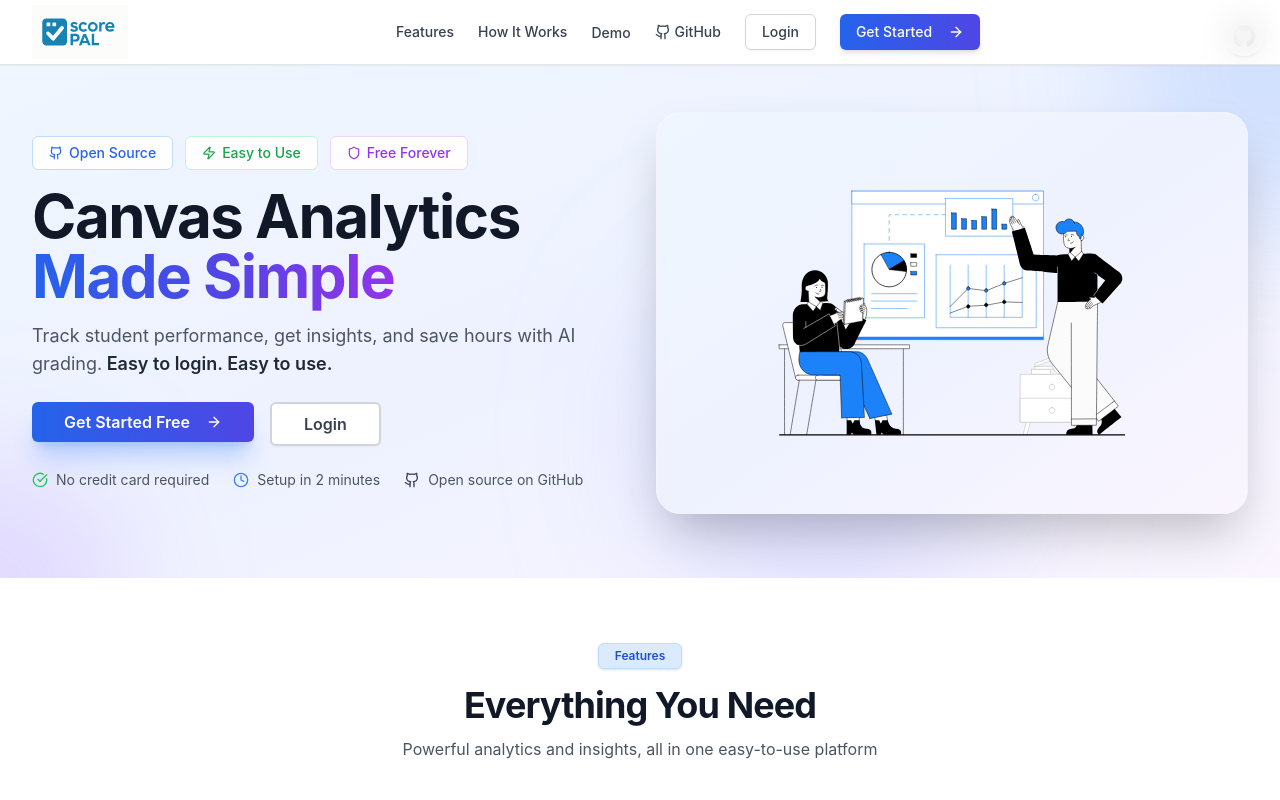
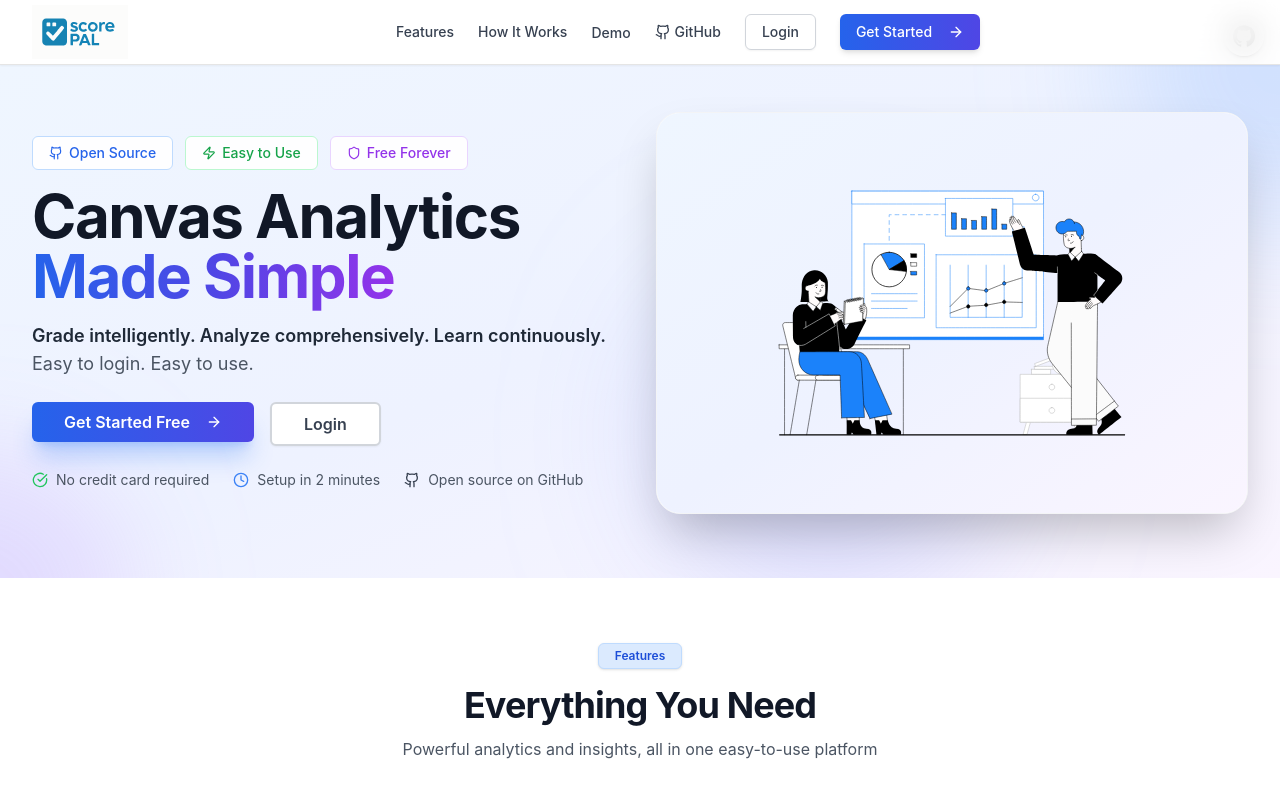
Before and after one commit to Dead-Stone/ScorePAL, a Next.js app in the folder frontend/: page /landing in a window 1280 px wide. Shown: the top 800 px of the page. Built offline with nearby package versions, Linux system fonts and the light colour scheme.

Commit message:
Refactor text across multiple components to unify messaging: updated descriptions to "Grade intelligently. Analyze comprehensively. Learn continuously." in README, landing, login, and register pages for consistency and clarity.

```diff
--- a/frontend/src/pages/auth/login.tsx
+++ b/frontend/src/pages/auth/login.tsx
@@ -158,7 +158,7 @@ export default function LoginPage() {
             {/* Concise Information */}
             <div className="text-center mt-6">
               <p className="text-white/80 text-sm">
-                Canvas analytics made simple
+                Grade intelligently. Analyze comprehensively. Learn continuously.
               </p>
             </div>
           </div>
--- a/frontend/src/pages/auth/register.tsx
+++ b/frontend/src/pages/auth/register.tsx
@@ -640,7 +640,7 @@ export default function RegisterPage() {
             {/* Concise Information */}
             <div className="text-center mt-6">
               <p className="text-white/80 text-sm">
-                Canvas analytics and insights made simple
+                Grade intelligently. Analyze comprehensively. Learn continuously.
               </p>
             </div>
           </div>
--- a/frontend/src/pages/landing.tsx
+++ b/frontend/src/pages/landing.tsx
@@ -129,8 +129,9 @@ function LandingPage() {
               </h1>
 
               <p className="text-base md:text-lg text-gray-600 mb-6 leading-relaxed">
-                Track student performance, get insights, and save hours with AI grading.
-                <span className="font-semibold text-gray-800"> Easy to login. Easy to use.</span>
+                <span className="font-semibold text-gray-800">Grade intelligently. Analyze comprehensively. Learn continuously.</span>
+                <br />
+                <span className="text-gray-600">Easy to login. Easy to use.</span>
               </p>
 
               <div className="flex flex-col sm:flex-row gap-4 mb-6">
```
Also changed, not shown: 1 other file (tests, documents, lock files or other folders).
